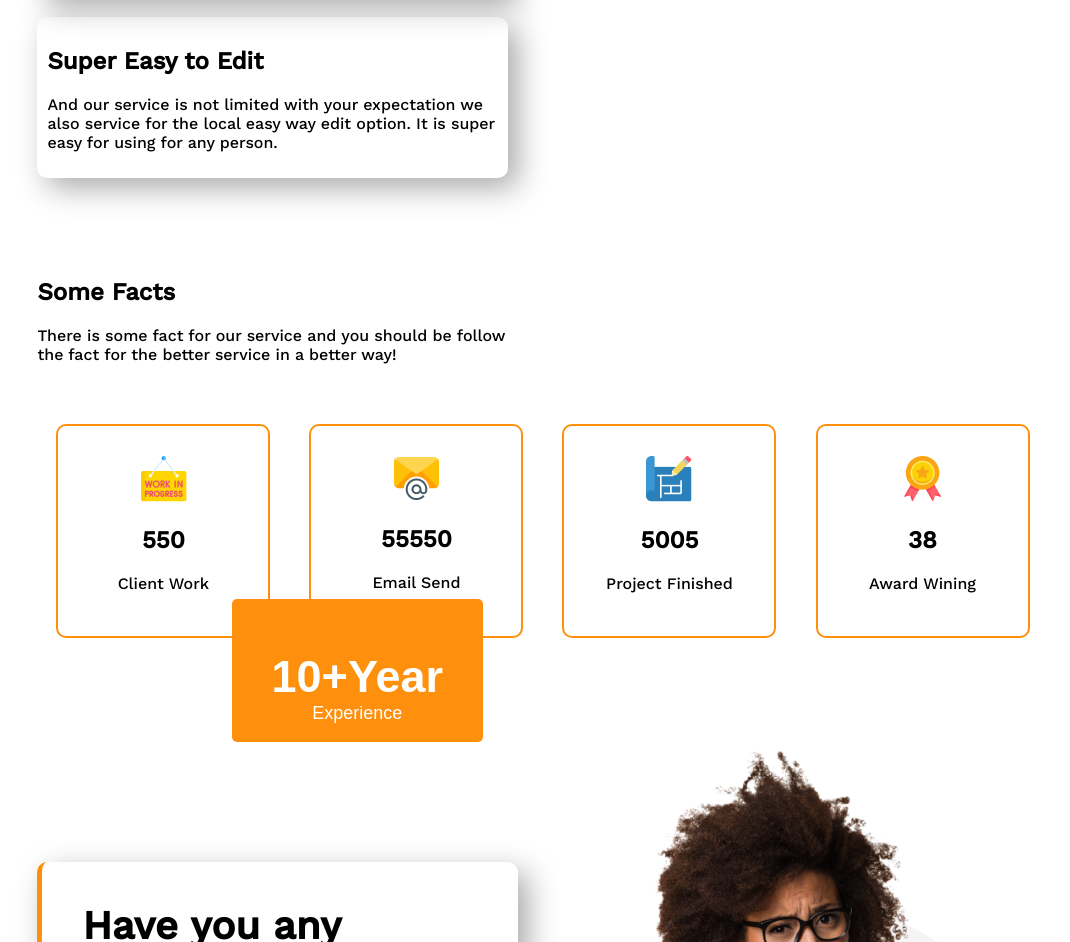
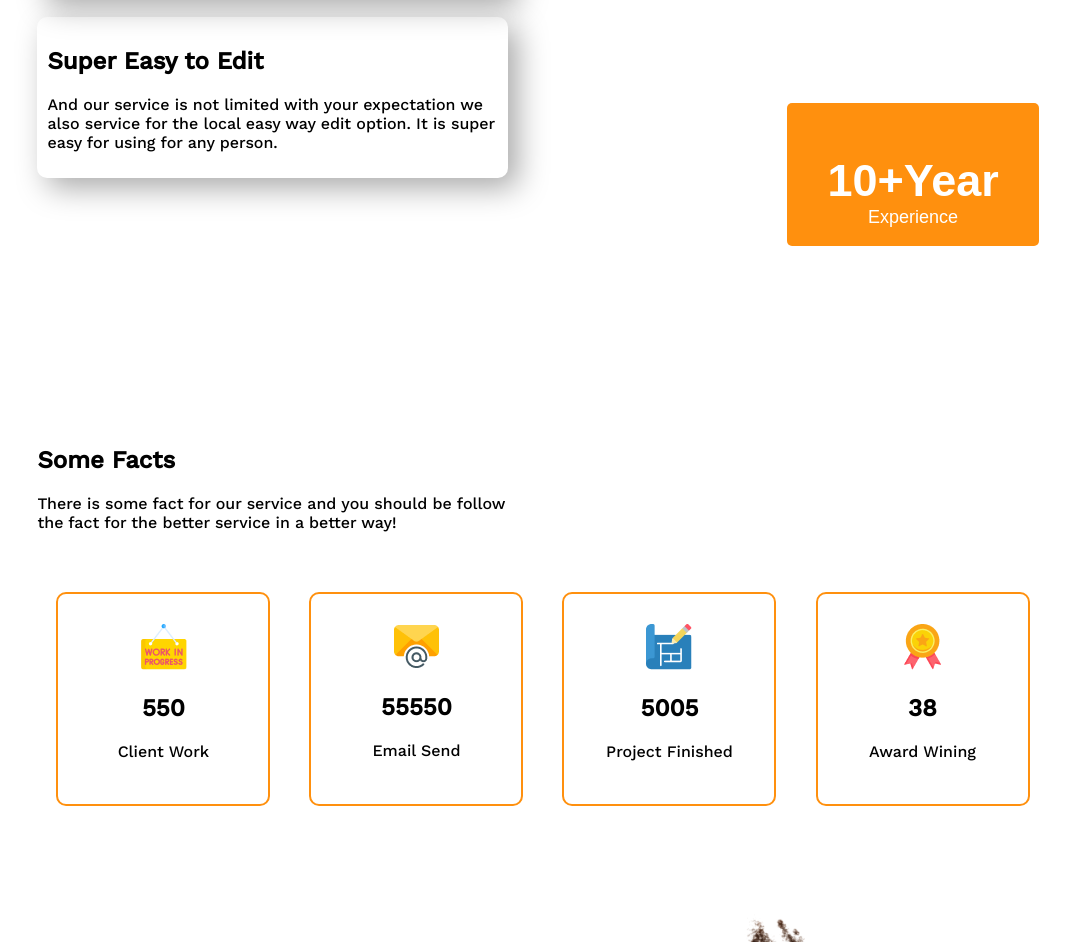
Before and after one commit to abdullahMsiam/ams-architects, a plain HTML site: page index.html in a window 1280 px wide. Shown: the part 2426-3368 px from the top of the page, without its empty margins (97-1167 px from the left). Drawn offline with nearby package versions, Linux system fonts and the light colour scheme.

Commit message:
bug solved

```diff
--- a/styles/style.css
+++ b/styles/style.css
@@ -111,6 +111,9 @@ nav>ul {
     box-shadow: 10px 10px 30px #aaaaaa;
 }
 
+
+
+
 /* all icon style */
 .all-icon {
     margin-top: 60px;
@@ -210,9 +213,9 @@ nav>ul {
 
 @media screen and (min-width: 577px) {
     .position-btn {
-        position: absolute;
-        top: 3000px;
-        right: 700px;
+        position: relative;
+        left: 750px;
+        bottom: 100px;
         font-size: 18px;
     }
 
```
